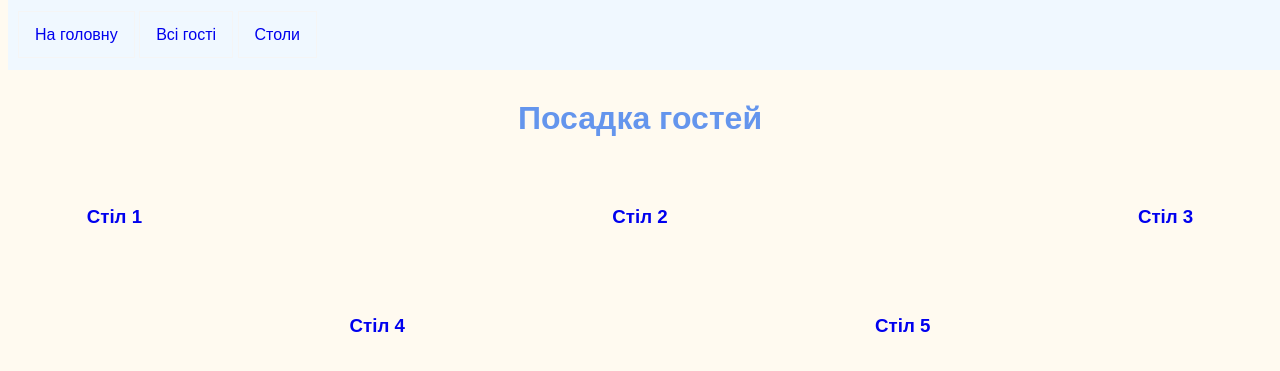
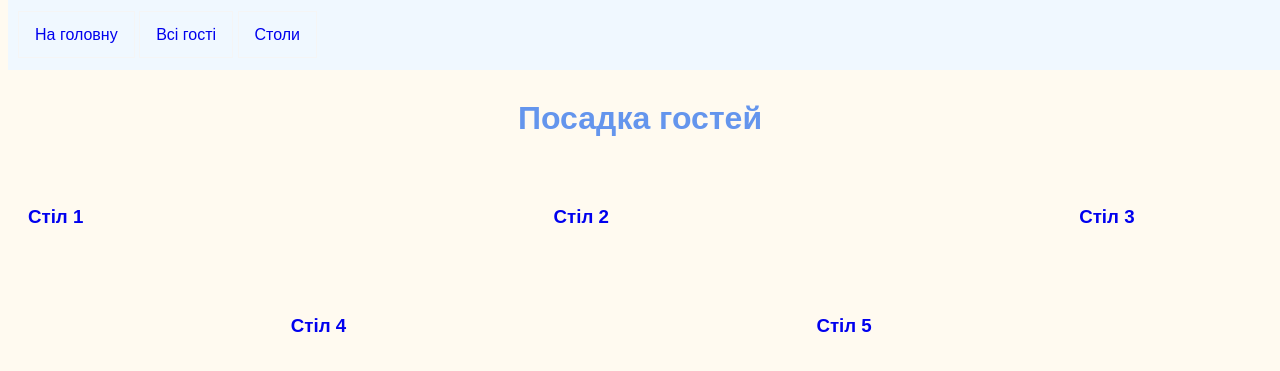
Before and after one commit to mranch/wedding_seating_chart, a Flask app: page / in a window 1280 px wide. Shown: the top 371 px of the page. Run offline with Flask 2, Linux system fonts and the light colour scheme; data that the repository does not hold is empty; some libraries are stand-ins or nearby versions.

Commit message:
misc changes

```diff
--- a/static/style.css
+++ b/static/style.css
@@ -47,8 +47,13 @@ a {
     grid-column: 4;
 }
 
+.main_title {
+    text-align: center;
+}
+
 .title {
-    text-align: center;
+    text-align: left;
+    padding-left: 20px;
 }
 
 .nav {
--- a/templates/welcome.html
+++ b/templates/welcome.html
@@ -2,13 +2,13 @@
 {% block title %}Наше весілля{% endblock %}
 {% block content %}
 <div style="margin-top: 100px;">
-    <h1 class="title">Посадка гостей</h1>
+    <h1 class="main_title">Посадка гостей</h1>
     <div class="tables_grid">
         {% for table_id in guests %}
         {% if table_id != "--" %}
         <div class="col">
             <h3 class="title"><a href="{{ url_for('table_info', table_id=table_id) }}">Стіл {{ table_id }}</a></h3>
-            <ul style="list-style: none;">
+            <ul style="list-style: none; text-align: left; padding-left: 20px;">
                 {% for seat_number in guests[table_id] %}
                 {% if guests[table_id][seat_number] %}
                 {% if seat_number != "--" %}
```
